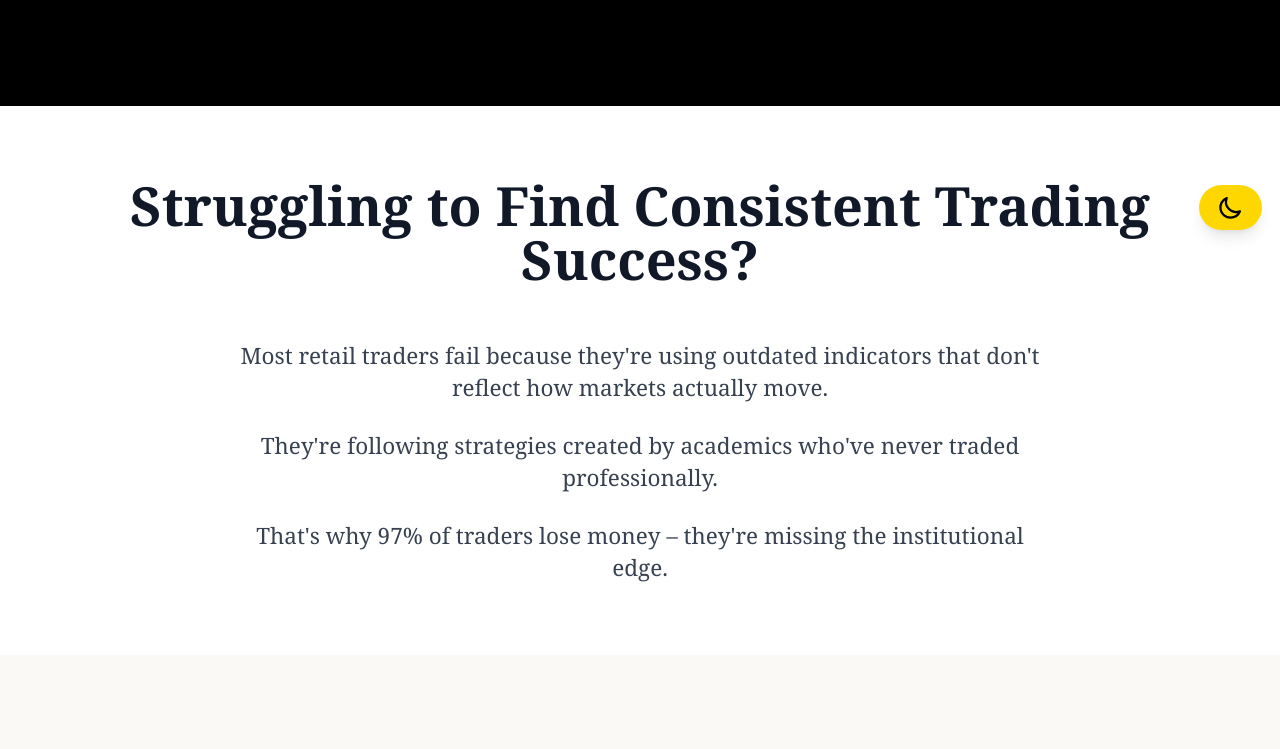
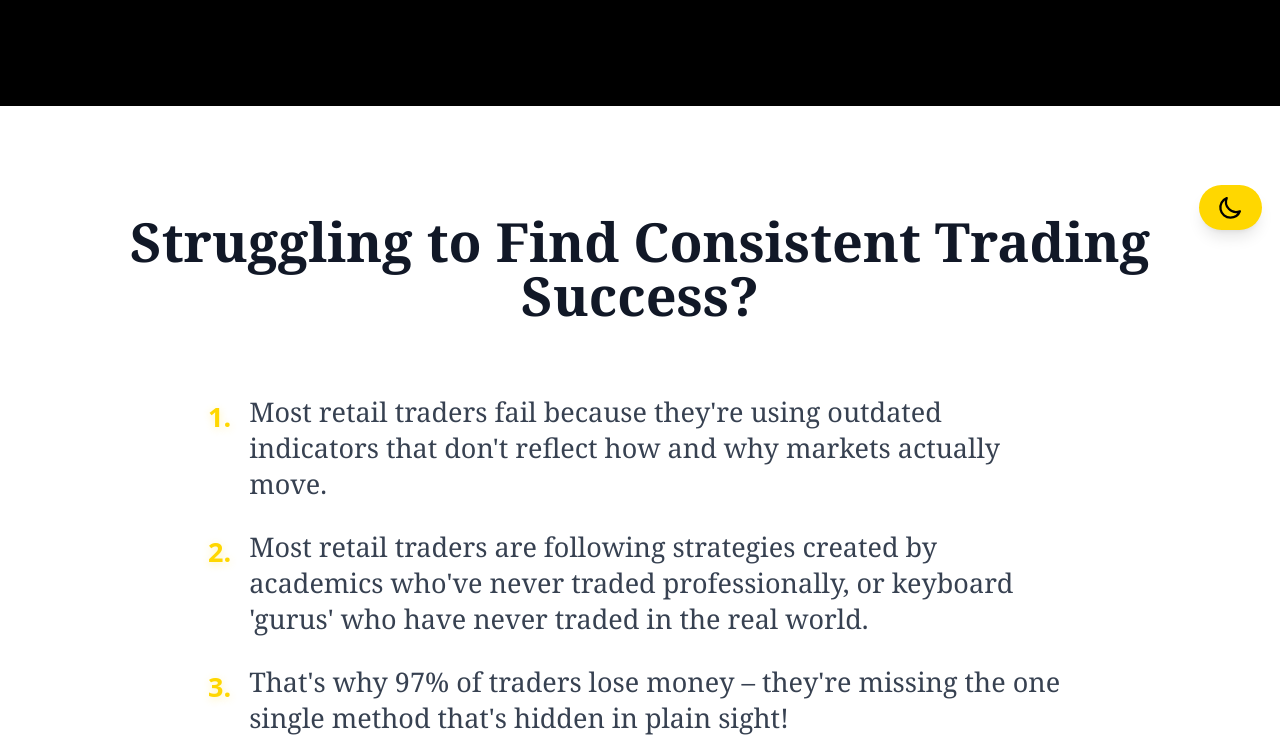
Before and after one commit to mentaldojo/learning-2-trade-site, a Next.js app: page / in a window 1280 px wide. Shown: the part 552-1301 px from the top of the page. Built offline with nearby package versions, Linux system fonts and the light colour scheme.

Commit message:
Enhance: Improve Problem Statement section readability with numbered bullets

```diff
--- a/src/app/page.tsx
+++ b/src/app/page.tsx
@@ -51,20 +51,29 @@ export default function Home() {
       </section>
 
       {/* Problem Statement */}
-      <section className="bg-white text-black py-12 sm:py-16 px-4 text-center">
-        <h2 className="text-3xl sm:text-4xl md:text-5xl font-bold mb-8 sm:mb-12 text-gray-900 font-serif px-4" style={{ fontFamily: 'Georgia, Times New Roman, serif' }}>
+      <section className="bg-white text-black py-16 sm:py-24 px-4 text-center">
+        <h2 className="text-3xl sm:text-4xl md:text-5xl font-bold mb-12 sm:mb-16 text-gray-900 font-serif px-4" style={{ fontFamily: 'Georgia, Times New Roman, serif' }}>
           Struggling to Find Consistent Trading Success?
         </h2>
-        <div className="max-w-3xl mx-auto">
-          <p className="text-lg sm:text-xl mb-4 sm:mb-6 font-light text-gray-700 font-serif px-4" style={{ fontFamily: 'Georgia, Times New Roman, serif' }}>
-            Most retail traders fail because they&apos;re using outdated indicators that don&apos;t reflect how markets actually move.
-          </p>
-          <p className="text-lg sm:text-xl mb-4 sm:mb-6 font-light text-gray-700 font-serif px-4" style={{ fontFamily: 'Georgia, Times New Roman, serif' }}>
-            They&apos;re following strategies created by academics who&apos;ve never traded professionally.
-          </p>
-          <p className="text-lg sm:text-xl font-light text-gray-700 font-serif px-4" style={{ fontFamily: 'Georgia, Times New Roman, serif' }}>
-            That&apos;s why 97% of traders lose money – they&apos;re missing the institutional edge.
-          </p>
+        <div className="max-w-3xl mx-auto space-y-6">
+          <div className="flex items-start">
+            <span className="text-2xl mr-4 mt-1 font-bold" style={{ color: '#FFD700', textShadow: '0 2px 8px rgba(255,215,0,0.3)' }}>1.</span>
+            <p className="text-xl sm:text-2xl font-light text-gray-700 font-serif text-left leading-relaxed" style={{ fontFamily: 'Georgia, Times New Roman, serif' }}>
+              Most retail traders fail because they&apos;re using outdated indicators that don&apos;t reflect how and why markets actually move.
+            </p>
+          </div>
+          <div className="flex items-start">
+            <span className="text-2xl mr-4 mt-1 font-bold" style={{ color: '#FFD700', textShadow: '0 2px 8px rgba(255,215,0,0.3)' }}>2.</span>
+            <p className="text-xl sm:text-2xl font-light text-gray-700 font-serif text-left leading-relaxed" style={{ fontFamily: 'Georgia, Times New Roman, serif' }}>
+              Most retail traders are following strategies created by academics who&apos;ve never traded professionally, or keyboard &apos;gurus&apos; who have never traded in the real world.
+            </p>
+          </div>
+          <div className="flex items-start">
+            <span className="text-2xl mr-4 mt-1 font-bold" style={{ color: '#FFD700', textShadow: '0 2px 8px rgba(255,215,0,0.3)' }}>3.</span>
+            <p className="text-xl sm:text-2xl font-light text-gray-700 font-serif text-left leading-relaxed" style={{ fontFamily: 'Georgia, Times New Roman, serif' }}>
+              That&apos;s why 97% of traders lose money – they&apos;re missing the one single method that&apos;s hidden in plain sight!
+            </p>
+          </div>
         </div>
       </section>
 
```
